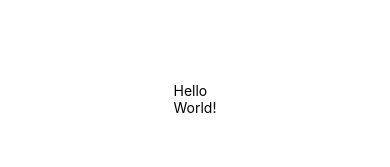
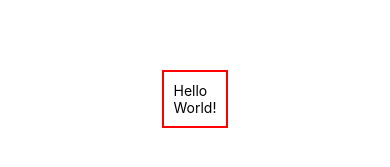
Before and after one commit to bruno-negreiros/react-native_casa-do-codigo, a React Native app: screen / in a window 390 px wide. Shown: the part 323-490 px from the top of the page. Built offline with nearby package versions, Linux system fonts and the light colour scheme.

Commit message:
css-in-js

```diff
--- a/App.js
+++ b/App.js
@@ -1,6 +1,6 @@
 import { StatusBar } from 'expo-status-bar';
+import { StyleSheet, View } from 'react-native';
 import React from 'react';
-import { StyleSheet, Text, View } from 'react-native';
 import HelloWorld from './components/HelloWorld';
 
 export default function App() {
--- a/components/HelloWorld.js
+++ b/components/HelloWorld.js
@@ -1,14 +1,25 @@
 import React from 'react';
-import { Text, View } from 'react-native';
+import { Text, View, StyleSheet } from 'react-native';
+// import Styles from '../styles/Styles';
 
 export default function(props) {
   return (
-    <View>
+    <View style={styles.text}>
       <Text>Hello</Text>
       <Text>{props.text}!</Text>
     </View>
   );
 }
+
+const styles = StyleSheet.create({
+  text: {
+    fontSize: 18,
+    fontWeight: 'bold',
+    borderWidth: 2,
+    borderColor: 'red',
+    padding: 10
+  }
+});
 
 // CLASS COMPONENT
 // export default class HelloWorld extends React.Component {
--- /dev/null
+++ b/styles/Styles.js
@@ -0,0 +1,11 @@
+import { StyleSheet } from 'react-native';
+
+export default StyleSheet.create({
+  text: {
+    fontSize: 18,
+    fontWeight: 'bold',
+    borderWidth: 2,
+    borderColor: 'red',
+    padding: 10
+  }
+});
```
